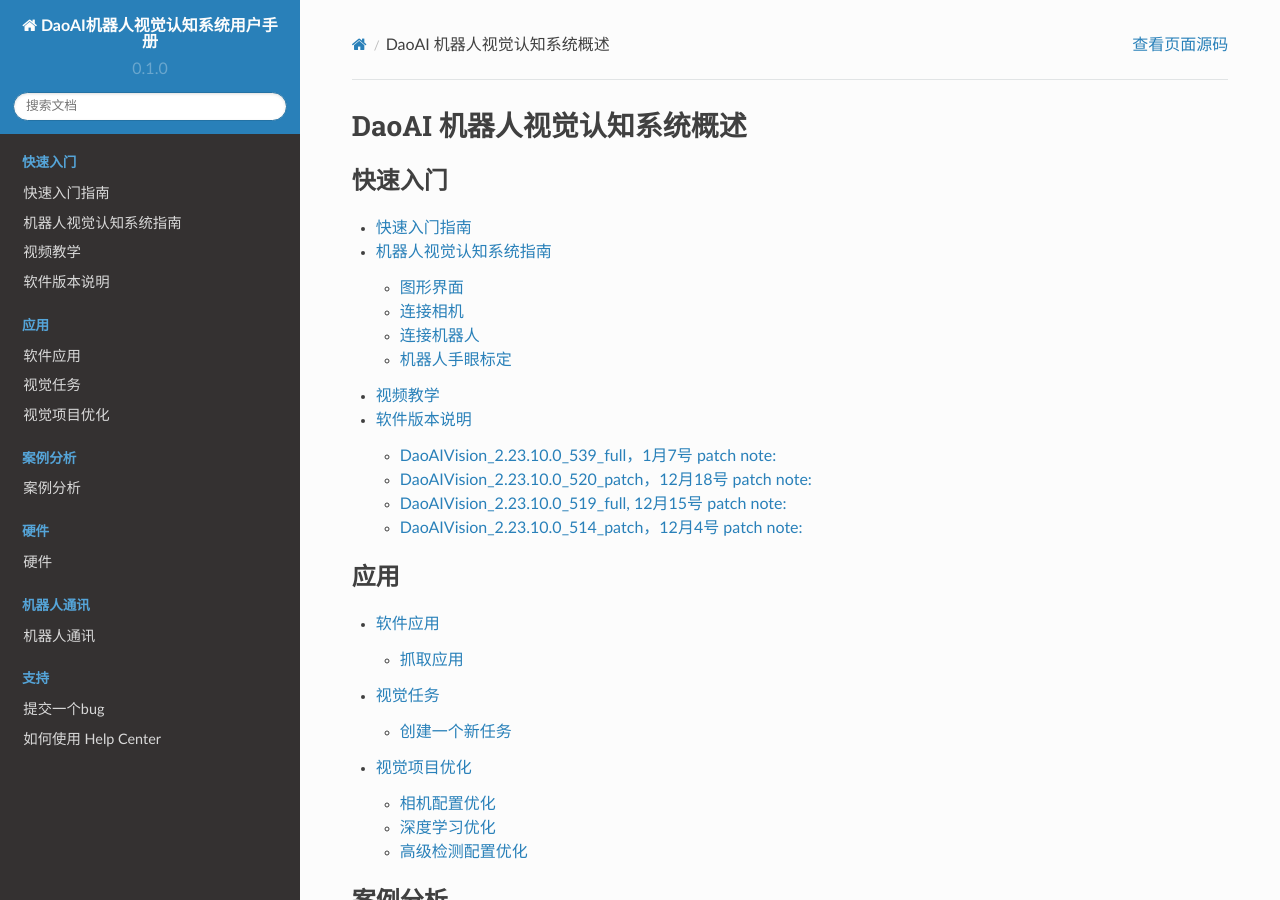
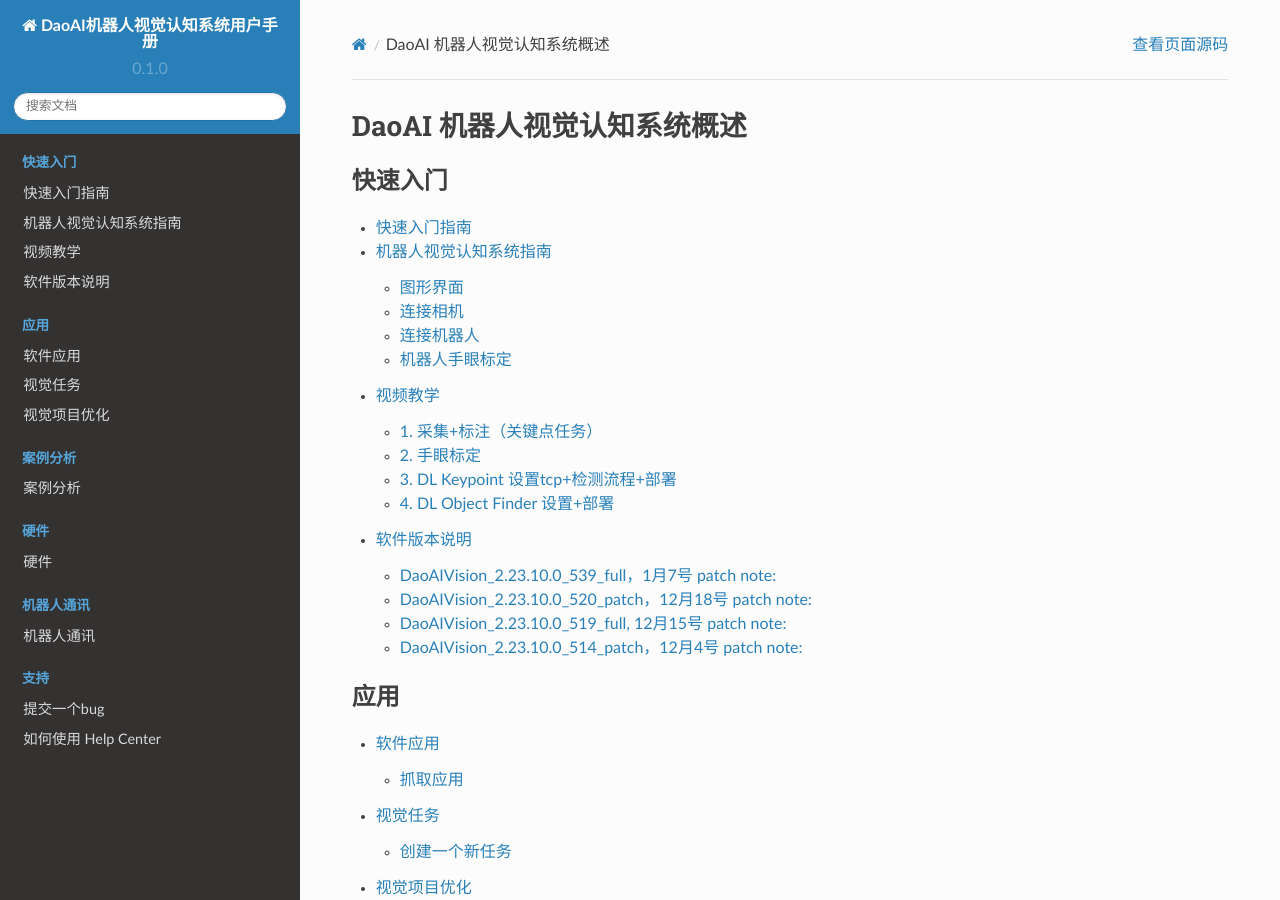
Before and after one commit to DaoAI-Robotics-Inc/daoai_vision_system_user_manual, a Sphinx documentation site: the page built from docs/source/index.rst, in a window 1280 px wide and 900 px high. Built offline with Sphinx 7.4.7 and the Read the Docs theme 2.0.0, drawn with Linux system fonts in a browser that asks for light colours; pages that are not in the unit, such as notebooks, are missing from menus.

Commit message:
update videos

```diff
--- a/docs/source/getting-started/video-tutorial/index.rst
+++ b/docs/source/getting-started/video-tutorial/index.rst
@@ -1,2 +1,74 @@
 视频教学
 =========
+
+.. contents::
+    :local:
+
+1. 采集+标注（关键点任务）
+---------------------------
+
+.. raw:: html
+
+    <div style="position: relative; padding-bottom: 56.25%; height: 0; overflow: hidden; max-width: 100%; height: auto;">
+        <iframe src="https://docs.daoai.ca/static/videos/1.%20%E9%87%87%E9%9B%86+%E6%A0%87%E6%B3%A8.mp4" frameborder="0" allowfullscreen style="position: absolute; top: 0; left: 0; width: 100%; height: 100%;"></iframe>
+    </div>
+
+2. 手眼标定
+----------------
+
+2.a eye-to-hand自动校准
+~~~~~~~~~~~~~~~~~~~~~~~~~~~~~~~~
+
+.. raw:: html
+
+    <div style="position: relative; padding-bottom: 56.25%; height: 0; overflow: hidden; max-width: 100%; height: auto;">
+        <iframe src="https://docs.daoai.ca/static/videos/2.a%20eye-to-hand自动校准.mp4" frameborder="0" allowfullscreen style="position: absolute; top: 0; left: 0; width: 100%; height: 100%;"></iframe>
+    </div>
+
+2.b eye-to-hand引导校准
+~~~~~~~~~~~~~~~~~~~~~~~~~~~~~~~~
+
+.. raw:: html
+
+    <div style="position: relative; padding-bottom: 56.25%; height: 0; overflow: hidden; max-width: 100%; height: auto;">
+        <iframe src="https://docs.daoai.ca/static/videos/2.b%20eye-to-hand引导校准.mp4" frameborder="0" allowfullscreen style="position: absolute; top: 0; left: 0; width: 100%; height: 100%;"></iframe>
+    </div>
+
+2.c eye-to-hand手动校准
+~~~~~~~~~~~~~~~~~~~~~~~~~~~~~~~~
+
+.. raw:: html
+
+    <div style="position: relative; padding-bottom: 56.25%; height: 0; overflow: hidden; max-width: 100%; height: auto;">
+        <iframe src="https://docs.daoai.ca/static/videos/2.c%20eye-to-hand手动校准.mp4" frameborder="0" allowfullscreen style="position: absolute; top: 0; left: 0; width: 100%; height: 100%;"></iframe>
+    </div>
+
+2.d eye-in-hand自动校准
+~~~~~~~~~~~~~~~~~~~~~~~~~~~~~~~~
+
+.. raw:: html
+
+    <div style="position: relative; padding-bottom: 56.25%; height: 0; overflow: hidden; max-width: 100%; height: auto;">
+        <iframe src="https://docs.daoai.ca/static/videos/2.d%20eye-in-hand自动校准.mp4" frameborder="0" allowfullscreen style="position: absolute; top: 0; left: 0; width: 100%; height: 100%;"></iframe>
+    </div>
+
+3. DL Keypoint 设置tcp+检测流程+部署
+-----------------------------------------
+
+.. raw:: html
+
+    <div style="position: relative; padding-bottom: 56.25%; height: 0; overflow: hidden; max-width: 100%; height: auto;">
+        <iframe src="https://docs.daoai.ca/static/videos/3.%20设置tcp+检测流程+部署.mp4" frameborder="0" allowfullscreen style="position: absolute; top: 0; left: 0; width: 100%; height: 100%;"></iframe>
+    </div>
+
+4. DL Object Finder 设置+部署
+-----------------------------------
+
+.. raw:: html
+
+    <div style="position: relative; padding-bottom: 56.25%; height: 0; overflow: hidden; max-width: 100%; height: auto;">
+        <iframe src="https://docs.daoai.ca/static/videos/4.%20DL_object_finder%20设置+部署.mp4" frameborder="0" allowfullscreen style="position: absolute; top: 0; left: 0; width: 100%; height: 100%;"></iframe>
+    </div>
+
+
+|
--- a/new_strucuture_delete_after_complete.txt
+++ b/new_strucuture_delete_after_complete.txt
@@ -42,8 +42,7 @@
                 机器人夹爪选择
         高级参数(pipeline 的高级参数)
 案例分析
-    example
-    exercise
+    案例、和练习
 
 硬件
     处理器（工控机）
```
